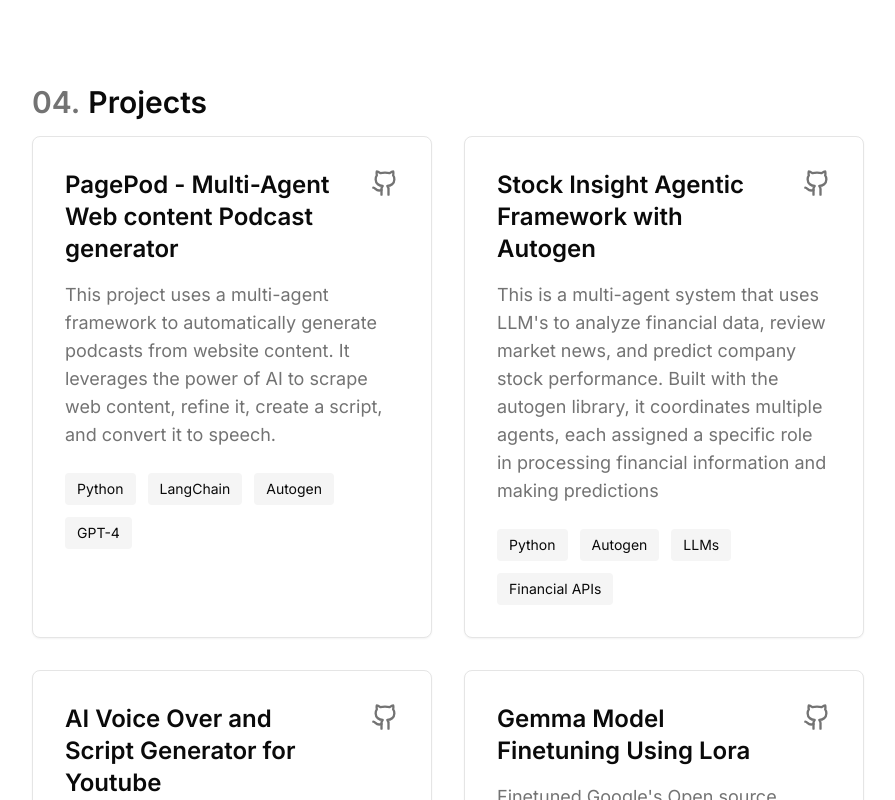
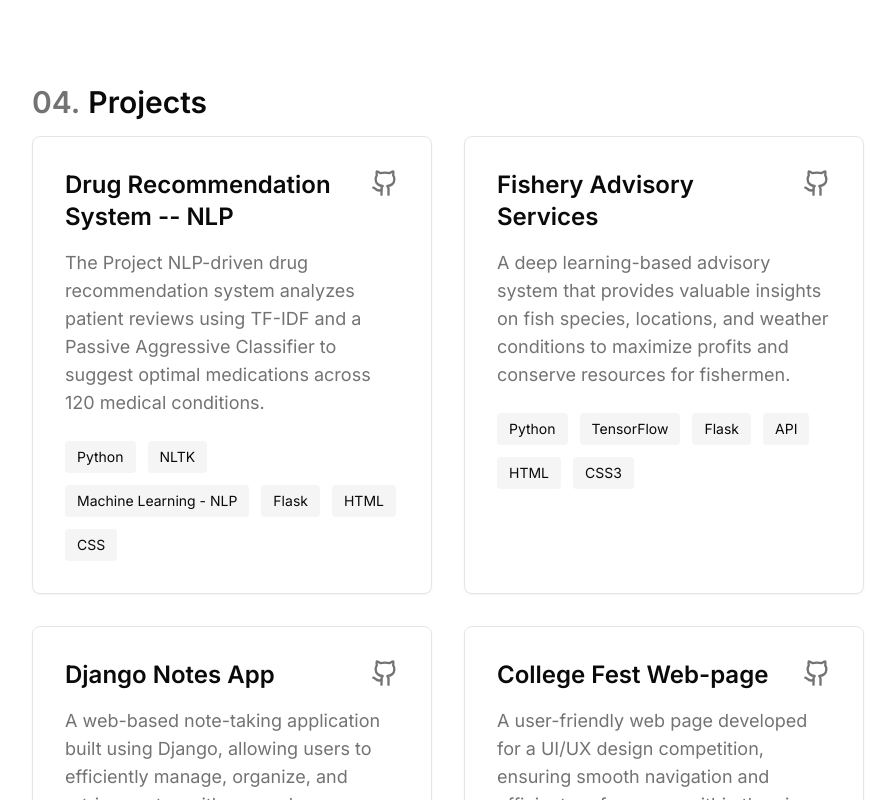
Before and after one commit to 20481A5450/Portfolio-main, a Next.js app: page / in a window 1280 px wide. Shown: the part 2420-3220 px from the top of the page, without its empty margins (192-1087 px from the left). Built offline with nearby package versions, Linux system fonts and the light colour scheme.

Commit message:
Add GitHub Actions workflow for deploying Next.js site to GitHub Pages; remove wrangler.toml

```diff
--- a/app/page.tsx
+++ b/app/page.tsx
@@ -185,61 +185,49 @@ export default function Home() {
           <span className="text-muted-foreground">04.</span> Projects
         </h2>
         <div className="grid gap-8 md:grid-cols-2"> {/* Increased gap from 6 to 8 */}
-          {[
+        {[
             {
-              title: "PagePod - Multi-Agent Web content Podcast generator",
-              description: "This project uses a multi-agent framework to automatically generate podcasts from website content. It leverages the power of AI to scrape web content, refine it, create a script, and convert it to speech.",
-              technologies: ["Python", "LangChain", "Autogen", "GPT-4"],
-              github: "https://github.com/AjayK47/PagePod"
+              title: "Drug Recommendation System -- NLP",
+              description: "The Project NLP-driven drug recommendation system analyzes patient reviews using TF-IDF and a Passive Aggressive Classifier to suggest optimal medications across 120 medical conditions.",
+              technologies: ["Python", "NLTK", "Machine Learning - NLP", "Flask", "HTML", "CSS"],
+              github: "https://github.com/20481A5450/Passive-Aggressive-Classifier-based-Drug-Review-System-main"
             },
             {
-              title: "Stock Insight Agentic Framework with Autogen",
-              description: "This is a multi-agent system that uses LLM's to analyze financial data, review market news, and predict company stock performance. Built with the autogen library, it coordinates multiple agents, each assigned a specific role in processing financial information and making predictions",
-              technologies: ["Python", "Autogen", "LLMs", "Financial APIs"],
-              github: "https://github.com/AjayK47/Stock-Insight-Agent"
+              title: "Fishery Advisory Services",
+              description: "A deep learning-based advisory system that provides valuable insights on fish species, locations, and weather conditions to maximize profits and conserve resources for fishermen.",
+              technologies: ["Python", "TensorFlow", "Flask", "API", "HTML", "CSS3"],
+              github: ""
             },
             {
-              title: "AI Voice Over and Script Generator for Youtube",
-              description: "This project is a Streamlit application that uses various LLM models to generate YouTube scripts and voiceovers. It aims to assist content creators in producing high-quality YouTube videos with minimal effort.",
-              technologies: ["Python", "Streamlit", "LLMs", "TTS"],
-              github: "https://github.com/AjayK47/AI-Youtube-Voice-Over-and-Script-Generator"
+              title: "Django Notes App",
+              description: "A web-based note-taking application built using Django, allowing users to efficiently manage, organize, and retrieve notes with a seamless backend integration.",
+              technologies: ["Python", "Django", "HTML", "CSS", "Bootstrap"],
+              github: "https://github.com/20481A5450/Django-React-NotesApp"
             },
             {
-              title: "Gemma Model Finetuning Using Lora",
-              description: "Finetuned Google's Open source Gemma 2b model on Indian history domain using Lora technique , huggingface transformers library",
-              technologies: ["Python", "PyTorch", "Transformers", "LoRA"],
-              github: "https://github.com/AjayK47/Gemma-Model-Finetuning-Using-Lora"
+              title: "College Fest Web-page",
+              description: "A user-friendly web page developed for a UI/UX design competition, ensuring smooth navigation and efficient performance within the given timeline.",
+              technologies: ["HTML", "CSS", "Bootstrap", "JavaScript"],
+              github: "https://20481a5450.github.io/CollegeFestPage/"
             },
             {
-              title: "Web Page ChatBot using Llama index",
-              description: "Web Page Q&A Chatbot is a Streamlit web application designed to interactively answer questions based on web page data. The chatbot uses LLMS such as Hugging Face, Gemini or OpenAI to provide accurate and context-aware responses.",
-              technologies: ["Python", "Streamlit", "LlamaIndex", "LLMs"],
-              github: "https://github.com/AjayK47/Web-ChatBot-using-Llama-index"
-            },
-            {
-              title: "Gemini-File with Llama-Index",
-              description: "Gemini-File is a Streamlit web application that allows users to upload PDF files, index their contents using the Gemini search engine from the Llama-Index library, and query the documents.",
-              technologies: ["Python", "Streamlit", "LlamaIndex", "Gemini"],
-              github: "https://github.com/AjayK47/Gemini-File"
-            },
-            {
-              title: "Face Emotion Detection using CNN",
-              description: "A project involving training a Convolutional Neural Network (CNN) for facial expression recognition.",
-              technologies: ["Python", "CNN", "Deep Learning", "Computer Vision"],
+              title: "InstaMint",
+              description: "Advanced EMI Calculator is a modern, feature-rich EMI computation tool designed for Indian consumers in 2025. It helps users calculate EMIs for different loan types, compare multiple loan options, visualize, and estimate affordability based on income and expenses.",
+              technologies: ["Python", "Streamlit", "Plotly", "Steamlit Cloud Community", "Pandas & Numpy"],
               github: "https://github.com/AjayK47/Face-Emotion-Detection_CNN"
             },
             {
-              title: "Boston Housing Price Prediction",
-              description: "A machine learning project for predicting median housing costs in different areas of Boston.",
-              technologies: ["Python", "ML", "Regression", "Data Analysis"],
-              github: "https://github.com/AjayK47/Boston-Hosuing-Prediction-and-Deployment-"
+              title: "Webcrawler",
+              description: "This WebCrawler designed by scrapy where the web crawler, crawls through this website https://www.takeofftalent.com/ and some other and display's the results in here.",
+              technologies: ["Python", "Scrapy","Markdown"],
+              github: "https://github.com/20481A5450/WebCrawler"
             },
             {
-              title: "Fruits/Veggies Classification with InceptionV3",
-              description: "A project that uses a fine tuned InceptionV3 model to identify vegetables or fruits in uploaded images also provide nutrition info using Google PaLM API",
-              technologies: ["Python", "InceptionV3", "Google PaLM", "Computer Vision"],
-              github: "https://github.com/AjayK47/image-classification-with-inceptioV3-and-Google-Palm"
-            }
+              title: "Expense Tracker",
+              description: "An Expense tracker using Streamlit with a NoSQL DB(Firebase) connected to it and deployed in the Streamlit Community Cloud",
+              technologies: ["Python", "Streamlit", "Firebase", "Streamlit Cloud Community"],
+              github: "https://expense-tracker-zo.streamlit.app/"
+            },
           ].map((project, index) => (
             <Card key={index} className="overflow-hidden"> {/* Added overflow-hidden */}
               <CardContent className="pt-8 p-6 md:p-8"> {/* Increased padding */}
```
Also changed, not shown: 1 other file (tests, documents, lock files or other folders).
